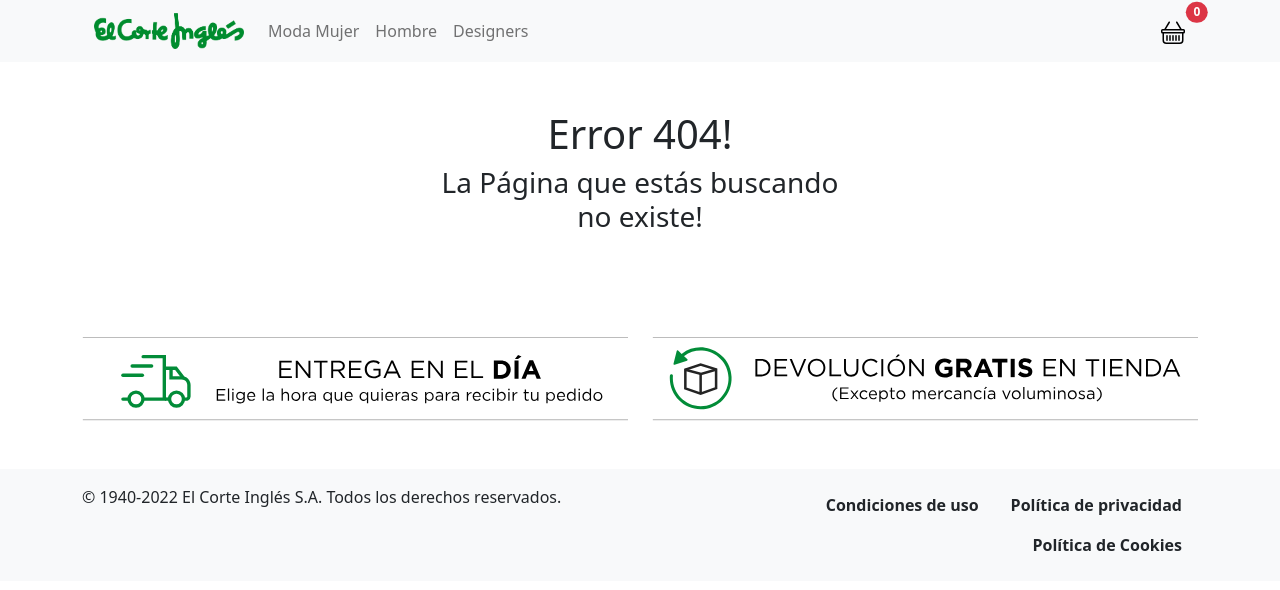
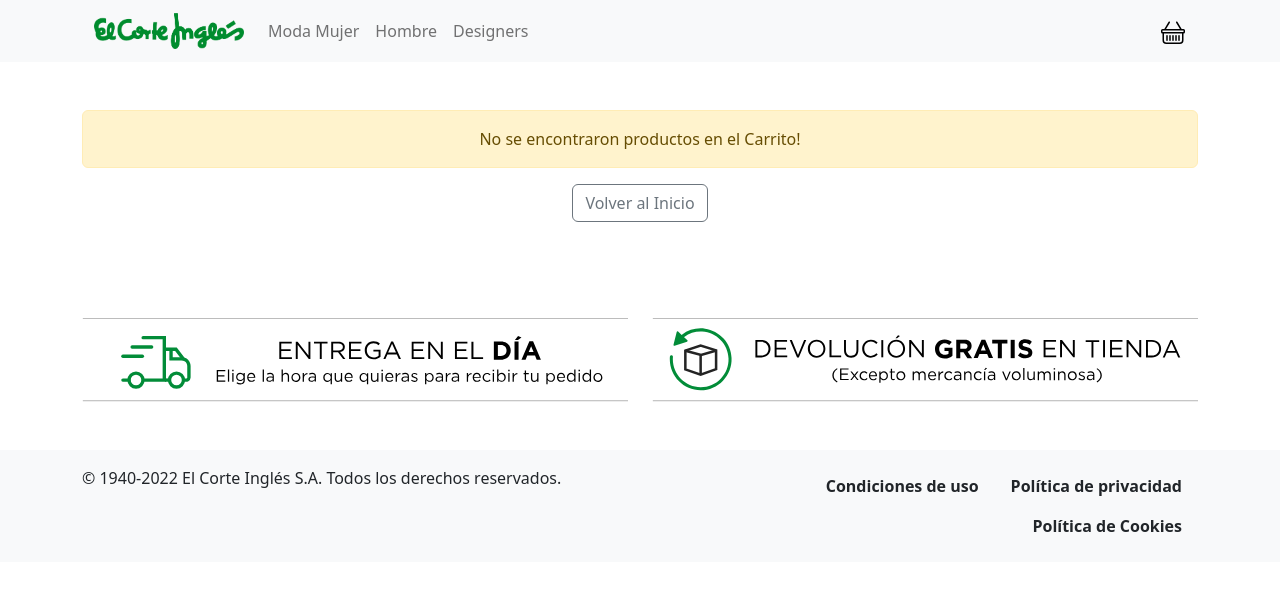
Before and after one commit to JavierVeron/indra-react, a React (Create React App) app: page /cart in a window 1280 px wide. Shown: the top 590 px of the page. Built offline with nearby package versions, Linux system fonts and the light colour scheme.

Commit message:
Se incorporo el Componente Cart y el Contexto

```diff
--- a/src/App.js
+++ b/src/App.js
@@ -6,9 +6,12 @@ import Footer from './components/Footer/Footer';
 import Header from './components/Header/Header';
 import ItemDetailContainer from './components/ItemDetailContainer/ItemDetailContainer';
 import ItemListContainer from './components/ItemListContainer/ItemListContainer';
+import Cart from "./components/Cart/Cart";
+import ContextProvider from './components/CartContext/CartContext';
 
 function App() {
   return (
+    <ContextProvider>
       <div className="container-fuid">
         <BrowserRouter>
           <Header />
@@ -16,12 +19,14 @@ function App() {
             <Route exact path={"/"} element={<ItemListContainer />} />
             <Route exact path={"/category/:categoryId"} element={<ItemListContainer />} />
             <Route exact path={"/item/:id"} element={<ItemDetailContainer />} />
+            <Route exact path={"/cart"} element={<Cart />} />
             <Route exact path={"/*"} element={<Error404 />} />
           </Routes>
           <Banners />
           <Footer />
         </BrowserRouter>
       </div>
+    </ContextProvider>
   );
 }
 
--- /dev/null
+++ b/src/components/Cart/Cart.jsx
@@ -0,0 +1,71 @@
+import React, { useContext } from "react";
+import { Link } from "react-router-dom";
+import { cartContext } from "../CartContext/CartContext";
+import cesto from "../images/trash.svg";
+
+const Unidad = ({valor}) => {
+    return (
+        <div className="mt-1">
+            <span className="lead fs-6">€{valor} / Unidad</span>
+        </div>
+    );
+}
+
+const Cart = () => {
+    const {cart, cartTotal, cartSum, removeItem, clear} = useContext(cartContext);
+
+    if (cartTotal() === 0) {
+        return (
+            <div className="container py-5">
+                <div className="row">
+                    <div className="col">
+                        <div className="alert alert-warning text-center" role="alert">No se encontraron productos en el Carrito!</div>
+                        <div className="text-center">
+                            <Link to={"/"} className="btn btn-outline-secondary">Volver al Inicio</Link>
+                        </div>
+                    </div>
+                </div>
+            </div>
+        )
+    }
+
+    return (
+        <div className="container py-5">
+            <div className="row">
+                <div className="col">
+                    <table className="table">
+                        <tbody>
+                            <tr>
+                                <td className="align-middle text-end" colSpan={5}><Link onClick={() => clear()} className="btn btn-outline-dark">Vaciar Carrito</Link></td>
+                            </tr>
+                            <tr>
+                                <td className="text-center" colSpan={2}>Producto</td>
+                                <td className="text-center">Cantidad</td>
+                                <td className="text-center">Precio</td>
+                                <td>&nbsp;</td>
+                            </tr>
+                            {cart.map(item => (
+                                <tr key={item.id}>
+                                    <td width={"10%"}><img src={item.image} alt={item.id} width={64} /></td>
+                                    <td width={"45%"} className="align-middle">{item.title}</td>
+                                    <td width={"15%"} className="align-middle text-center">{item.quantity}</td>
+                                    <td width={"15%"} className="align-middle text-center"><b>€{item.quantity * item.price}</b> {item.quantity > 1 ? <Unidad valor={item.price} /> : ""}</td>
+                                    <td width={"15%"} className="align-middle text-end">
+                                        <Link onClick={() => {removeItem(item.id)}} title="Eliminar Producto"><img src={cesto} alt="Eliminar" width={16} /></Link>
+                                    </td>
+                                </tr>
+                            ))}
+                            <tr>
+                                <td className="align-middle text-end" colSpan={3}>Total</td>
+                                <td className="align-middle text-center"><b>€{cartSum().toFixed(2)}</b></td>
+                                <td className="align-middle text-end"><Link to={"/checkout"} className="btn btn-outline-dark">Finalizar Compra</Link></td>
+                            </tr>
+                        </tbody>
+                    </table>
+                </div>
+            </div>
+        </div>
+    )
+}
+
+export default Cart;
--- /dev/null
+++ b/src/components/CartContext/CartContext.jsx
@@ -0,0 +1,46 @@
+import React, { useState, createContext } from "react";
+
+export const cartContext = createContext([]);
+
+const ContextProvider = ({children}) => {
+    const [cart, setCart] = useState([]);
+
+    const addItem = (item, quantity) => {
+        if (isInCart(item.id)) {
+            let product = cart.find(x => x.id === item.id);
+            let pos = cart.indexOf(product);
+            cart[pos].quantity += quantity;
+            setCart([...cart]);
+        } else {
+            setCart([...cart, {...item, quantity:quantity}]);
+        }
+    }
+
+    const removeItem = (id) => {
+        setCart(cart.filter(x => x.id !== id));
+    }
+
+    const clear = () => {
+        setCart([]);
+    }
+
+    const isInCart = (id) => {
+        return cart.some(product => product.id === id);
+    }
+
+    const cartTotal = () => {
+        return cart.reduce((total, item) => total += item.quantity, 0);
+    }
+
+    const cartSum = () => {
+        return cart.reduce((total, item) => total += item.quantity * item.price, 0);
+    }
+
+    return (
+        <cartContext.Provider value={{cart, addItem, removeItem, clear, cartTotal, cartSum}}>
+            {children}
+        </cartContext.Provider>
+    )
+}
+
+export default ContextProvider;
--- a/src/components/CartWidget/CartWidget.jsx
+++ b/src/components/CartWidget/CartWidget.jsx
@@ -1,13 +1,16 @@
-import React from "react";
-import {Link} from "react-router-dom";
+import React, { useContext } from "react";
+import { Link } from "react-router-dom";
+import { cartContext } from "../CartContext/CartContext";
 import basket from "../images/basket.svg";
 
 const CartWidget = () => {
+    const {cartTotal} = useContext(cartContext);
+
     return (
         <Link to={"/cart"}>
             <button type="button" className="btn btn-light position-relative">
                 <img src={basket} alt="Carrito" width={24} />
-                <span className="position-absolute top-0 start-100 translate-middle badge rounded-pill bg-danger">0</span>
+                <span className="position-absolute top-0 start-100 translate-middle badge rounded-pill bg-danger">{cartTotal() > 0 ? cartTotal() : ""}</span>
             </button>
         </Link>
     )
--- a/src/components/ItemDetailContainer/ItemDetail.jsx
+++ b/src/components/ItemDetailContainer/ItemDetail.jsx
@@ -1,12 +1,14 @@
-import React, { useState, useEffect } from "react";
+import React, { useState, useEffect, useContext } from "react";
 import ItemCount from "../ItemCount/ItemCount";
+import { cartContext } from "../CartContext/CartContext";
 
 const ItemDetail = ({item}) => {
+    const {addItem} = useContext(cartContext);
     const [stockProducto, setStockProducto] = useState(0);
 
     const onAdd = (quantityToAdd) => {
         setStockProducto(stockProducto - quantityToAdd);
-        console.log("Se agrego el Producto: " + item.title);
+        addItem(item, quantityToAdd);
     }
 
     useEffect(() => {
--- a/src/components/ItemDetailContainer/ItemDetailContainer.jsx
+++ b/src/components/ItemDetailContainer/ItemDetailContainer.jsx
@@ -1,16 +1,19 @@
 import React, { useState, useEffect } from "react";
 import { useParams } from "react-router-dom";
 import arrayProductos from "../Productos/Productos";
+import Loading from "../Loading/Loading";
 import ItemDetail from "./ItemDetail";
 
 const ItemDetailContainer = () => {
     const {id} = useParams();
     const [item, setItem] = useState({});
+    const [loading, setLoading] = useState(true);
 
     useEffect(() => {
         setTimeout(() => {
             const promesa = new Promise((resolve, reject) => {
                 resolve(arrayProductos.find(producto => producto.id === parseInt(id)));
+                setLoading(false);
             });
 
             promesa.then(respuesta => {
@@ -19,8 +22,10 @@ const ItemDetailContainer = () => {
         }, 2000)
     }, [id])
 
-    return(
-        <ItemDetail item={item} />
+    return (
+        <div className="container">
+            {loading ? <Loading /> : <ItemDetail item={item} />}
+        </div>
     )
 }
 
--- a/src/components/ItemListContainer/ItemListContainer.jsx
+++ b/src/components/ItemListContainer/ItemListContainer.jsx
@@ -2,15 +2,18 @@ import React, { useState, useEffect } from "react";
 import { useParams } from "react-router-dom";
 import ItemList from "./ItemList";
 import arrayProductos from "../Productos/Productos";
+import Loading from "../Loading/Loading";
 
 const ItemListContainer = () => {
     const {categoryId} = useParams();
     const [items, setItems] = useState([]);
+    const [loading, setLoading] = useState(true);
 
     useEffect(() => {
         const promesa = new Promise((resolve, reject) => {
             setTimeout(() => {
                 resolve(categoryId ? arrayProductos.filter(productos => productos.category === categoryId) : arrayProductos);
+                setLoading(false);
             }, 2000);
         });
 
@@ -21,7 +24,7 @@ const ItemListContainer = () => {
 
     return (
         <div className="container">
-            <ItemList items={items} />
+            {loading ? <Loading /> : <ItemList items={items} />}
         </div>
     )
 }
--- /dev/null
+++ b/src/components/Loading/Loading.jsx
@@ -0,0 +1,13 @@
+import React from "react";
+
+const Loading = ({spinner, color}) => {
+    return (
+        <div className="text-center p-5">
+            <div className="spinner-grow text-dark" role="status">
+                <span className="visually-hidden">Cargando...</span>
+            </div>
+        </div>
+    )
+}
+
+export default Loading;
--- a/src/components/Productos/Productos.jsx
+++ b/src/components/Productos/Productos.jsx
@@ -4,7 +4,9 @@ const productos = [
     {id:3, title:"Southern Cotton", description:"Vestido largo estampado con volantes", price:69.99, image:"https://cdn.grupoelcorteingles.es/SGFM/dctm/MEDIA03/202208/29/00111172501758____4__516x640.jpg", stock:10, category:"women"},
     {id:4, title:"Tintoretto", description:"Vestido midi de manga larga", price:69.99, image:"https://cdn.grupoelcorteingles.es/SGFM/dctm/MEDIA03/202207/29/00129434503974____3__516x640.jpg", stock:7, category:"women"},
     {id:5, title:"Emidio Tucci", description:"Camisa de hombre sport lisa", price:49.95, image:"https://cdn.grupoelcorteingles.es/SGFM/dctm/MEDIA03/202208/08/00100410707368____4__516x640.jpg", stock:6, category:"men"},
-    {id:6, title:"Selected", description:"Camisa de hombre formal sostenible", price:49.99, image:"https://cdn.grupoelcorteingles.es/SGFM/dctm/MEDIA03/202209/28/00112220201631____6__516x640.jpg", stock:8, category:"men"}
+    {id:6, title:"Selected", description:"Camisa de hombre formal sostenible", price:49.99, image:"https://cdn.grupoelcorteingles.es/SGFM/dctm/MEDIA03/202209/28/00112220201631____6__516x640.jpg", stock:8, category:"men"},
+    {id:7, title:"Sfera", description:"Sudadera relieve de hombre", price:25.99, image:"https://cdn.grupoelcorteingles.es/SGFM/dctm/MEDIA03/202208/12/00156331301046____5__516x640.jpg", stock:7, category:"men"},
+    {id:8, title:"Polo Ralph Lauren", description:"Polo Ralph Lauren", price:179, image:"https://cdn.grupoelcorteingles.es/SGFM/dctm/MEDIA03/202209/05/00124906577341____6__967x1200.jpg", stock:9, category:"men"}
 ];
 
 export default productos;
```
Lines whose indentation alone changed are shown as unchanged.
